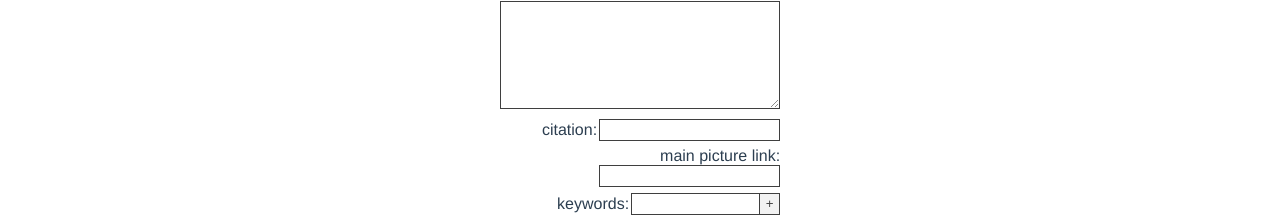
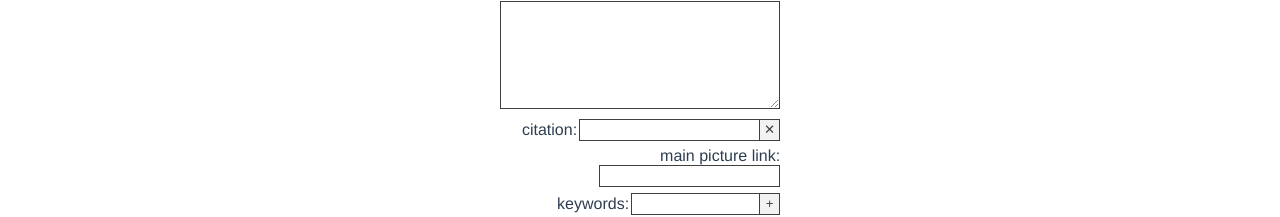
Before and after one commit to brianfordcode/ww2onthisday-editor, a Vue app: page / in a window 1280 px wide. Shown: the part 118-335 px from the top of the page. Built offline with nearby package versions, Linux system fonts and the light colour scheme.

Commit message:
keep citation for new event and add delete x button for citation

```diff
--- a/src/components/edit.vue
+++ b/src/components/edit.vue
@@ -17,6 +17,7 @@
       <label for="citation">
        <span :class="{'done': citation ? true : false}">citation:</span>
        <input v-model="citation" type="text">
+       <button style="height: 22px; padding: 2px; width: 20px; border-left: none;" @click="citation=''">&#x2715;</button>
       </label>
       <!-- MAIN PICTURE -->
       <label for="mainPicture">
@@ -116,8 +117,10 @@ export default {
     },
     clearForm() {
         const keepDate = this.date
+        const keepCitation = this.citation
         Object.assign(this.$data, this.$options.data.call(this));
         this.date = keepDate
+        this.citation = keepCitation
     },
     getDateString(d) {
       this.date = d
--- a/src/components/preview.vue
+++ b/src/components/preview.vue
@@ -241,7 +241,6 @@ function filtersInitialState() {
     searchTerm: ''
   }
 }
-
 
 export default {
     emits: ["editEvent", "clearForm", "updateEvent"],
```
